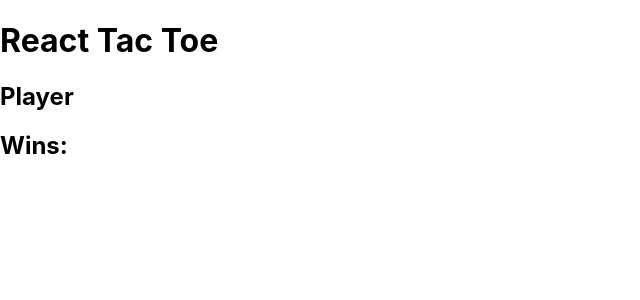
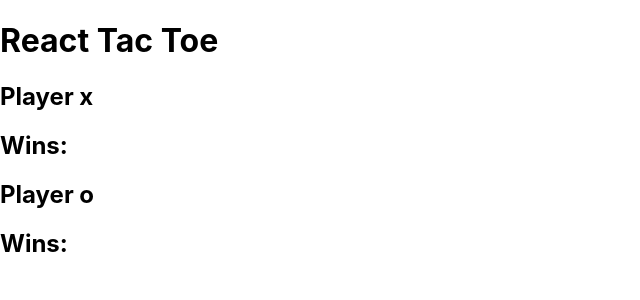
Before and after one commit to raymondborel/ReactTacToe, a React (Create React App) app: page / in a window 1280 px wide. Shown: the top 300 px of the page, without its empty margins (0-640 px from the left). Built offline with nearby package versions, Linux system fonts and the light colour scheme.

Commit message:
Added player name using props in Player component

```diff
--- a/src/App.js
+++ b/src/App.js
@@ -6,7 +6,8 @@ function App() {
   return (
     <>
     <Header/>
-    <Player/>
+    <Player whichPlayer='x'/>
+    <Player whichPlayer='o'/>
     </>
   );
 }
--- a/src/components/Player.js
+++ b/src/components/Player.js
@@ -1,7 +1,7 @@
-function Player() {
+function Player(props) {
     return (
         <div>
-            <h2>Player </h2>
+            <h2>Player {props.whichPlayer}</h2>
             <h2>Wins: </h2>
         </div>
     )
```
